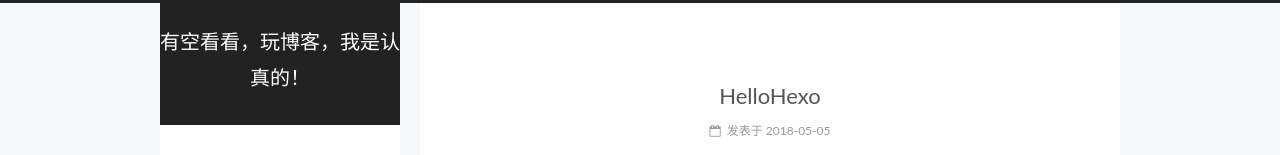
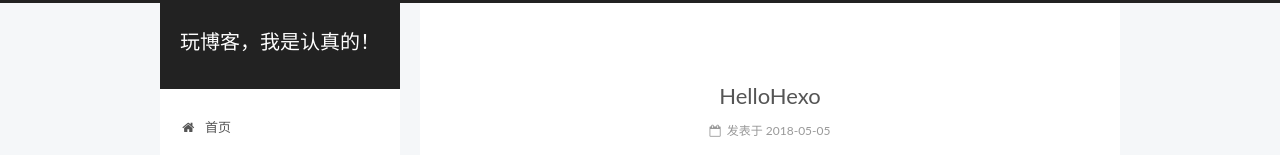
Before and after one commit to touhoujerry/touhoujerry.github.io, a plain HTML site: page index.html in a window 1280 px wide. Shown: the top 155 px of the page. Drawn offline with Linux system fonts and the light colour scheme; some packages are replaced by stand-ins of ours; a script that the page names is missing.

Commit message:
Site updated: 2018-05-06 12:10:57

```diff
--- a/index.html
+++ b/index.html
@@ -80,12 +80,12 @@
 
 
 <meta property="og:type" content="website">
-<meta property="og:title" content="有空看看，玩博客，我是认真的！">
+<meta property="og:title" content="玩博客，我是认真的！">
 <meta property="og:url" content="http://yoursite.com/index.html">
-<meta property="og:site_name" content="有空看看，玩博客，我是认真的！">
+<meta property="og:site_name" content="玩博客，我是认真的！">
 <meta property="og:locale" content="zh-Hans">
 <meta name="twitter:card" content="summary">
-<meta name="twitter:title" content="有空看看，玩博客，我是认真的！">
+<meta name="twitter:title" content="玩博客，我是认真的！">
 
 
 
@@ -121,7 +121,7 @@
 
 
 
-  <title>有空看看，玩博客，我是认真的！</title>
+  <title>玩博客，我是认真的！</title>
 
 
 
@@ -152,7 +152,7 @@
     <div class="custom-logo-site-title">
       <a href="/"  class="brand" rel="start">
         <span class="logo-line-before"><i></i></span>
-        <span class="site-title">有空看看，玩博客，我是认真的！</span>
+        <span class="site-title">玩博客，我是认真的！</span>
         <span class="logo-line-after"><i></i></span>
       </a>
     </div>
@@ -278,7 +278,7 @@
     </span>
 
     <span hidden itemprop="publisher" itemscope itemtype="http://schema.org/Organization">
-      <meta itemprop="name" content="有空看看，玩博客，我是认真的！">
+      <meta itemprop="name" content="玩博客，我是认真的！">
     </span>
 
 
@@ -398,7 +398,7 @@
     </span>
 
     <span hidden itemprop="publisher" itemscope itemtype="http://schema.org/Organization">
-      <meta itemprop="name" content="有空看看，玩博客，我是认真的！">
+      <meta itemprop="name" content="玩博客，我是认真的！">
     </span>
 
 
```
Also changed, not shown: 2018/05/05/HelloHexo/index.html (+4 -4 lines), 2018/05/05/hello-world/index.html (+4 -4 lines), archives/2018/05/index.html (+5 -5 lines), archives/2018/index.html (+5 -5 lines), archives/index.html (+5 -5 lines).
